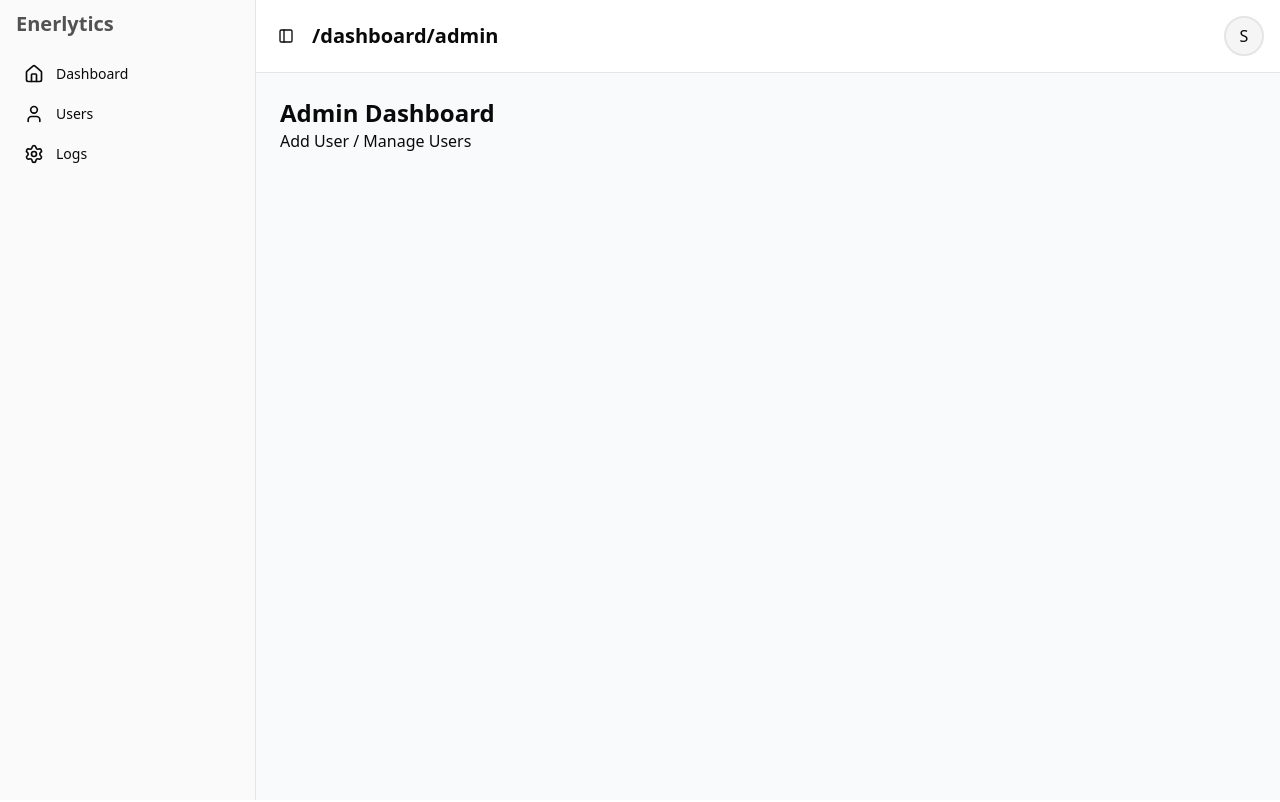
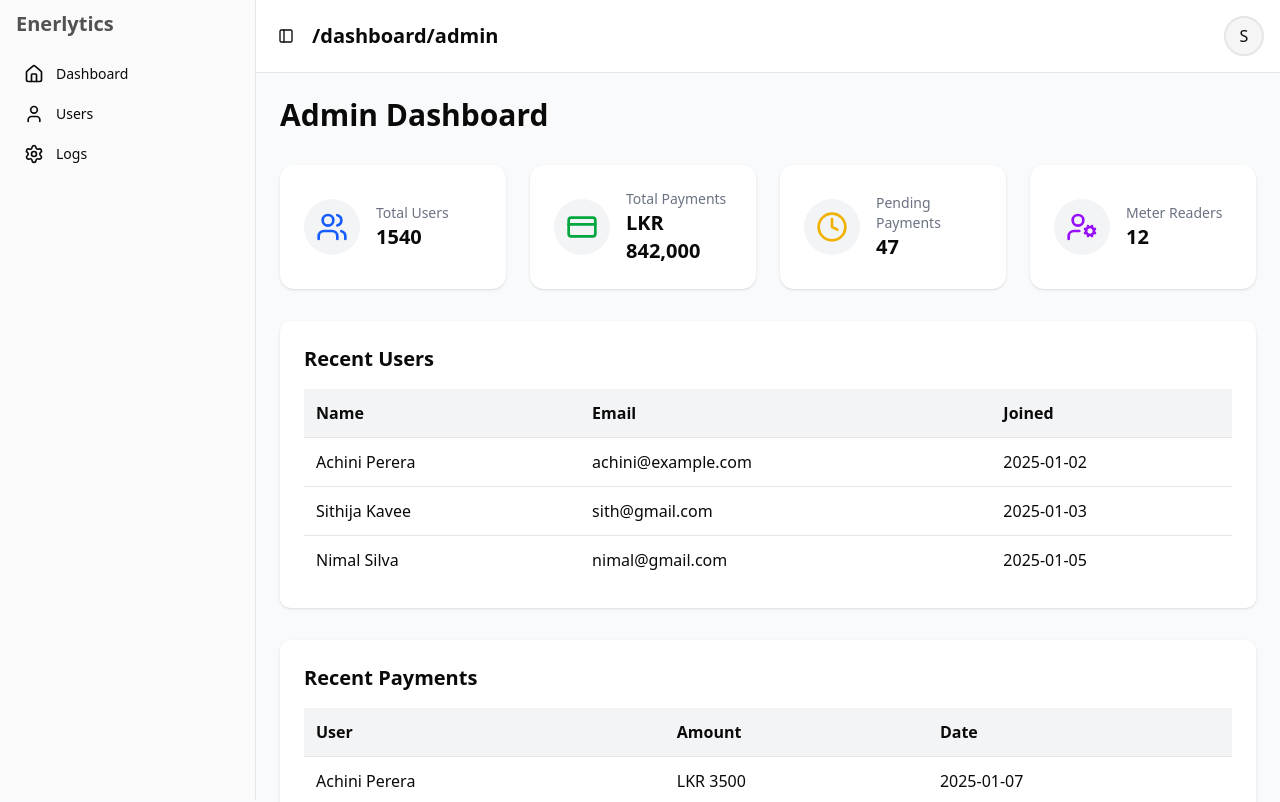
Before and after one commit to sudoMakeMeCoffee/Enerlytics, a Next.js app: page /dashboard/admin in a window 1280 px wide. Shown: the top 802 px of the page. Built offline with nearby package versions, Linux system fonts and the light colour scheme.

Commit message:
add admin dashboard overview

```diff
--- a/src/app/dashboard/admin/page.jsx
+++ b/src/app/dashboard/admin/page.jsx
@@ -1,15 +1,124 @@
 "use client";
 
-import AddUserForm from "./AddUserForm";
+import {
+  Users,
+  CreditCard,
+  Clock,
+  UserCog,
+} from "lucide-react";
 
-export default function AdminPage() {
+export default function page() {
+  const stats = {
+    totalUsers: 1540,
+    totalPayments: 842000,
+    pendingPayments: 47,
+    meterReaders: 12,
+  };
+
+  const recentUsers = [
+    { name: "Achini Perera", email: "achini@example.com", joined: "2025-01-02" },
+    { name: "Sithija Kavee", email: "sith@gmail.com", joined: "2025-01-03" },
+    { name: "Nimal Silva", email: "nimal@gmail.com", joined: "2025-01-05" },
+  ];
+
+  const recentPayments = [
+    { user: "Achini Perera", amount: 3500, date: "2025-01-07" },
+    { user: "Kasun Madhu", amount: 4200, date: "2025-01-07" },
+    { user: "Sithija Kavee", amount: 3900, date: "2025-01-06" },
+  ];
+
   return (
-    <>
-      <div className="p-6">
-        <h1 className="text-2xl font-bold">Admin Dashboard</h1>
-        <p>Add User / Manage Users</p>
+    <div className="p-6 space-y-8">
+
+      <h1 className="text-3xl font-bold">Admin Dashboard</h1>
+
+      <div className="grid grid-cols-1 md:grid-cols-4 gap-6">
+
+        <SummaryCard
+          icon={<Users className="w-8 h-8 text-blue-600" />}
+          title="Total Users"
+          value={stats.totalUsers}
+        />
+
+        <SummaryCard
+          icon={<CreditCard className="w-8 h-8 text-green-600" />}
+          title="Total Payments"
+          value={`LKR ${stats.totalPayments.toLocaleString()}`}
+        />
+
+        <SummaryCard
+          icon={<Clock className="w-8 h-8 text-yellow-500" />}
+          title="Pending Payments"
+          value={stats.pendingPayments}
+        />
+
+        <SummaryCard
+          icon={<UserCog className="w-8 h-8 text-purple-600" />}
+          title="Meter Readers"
+          value={stats.meterReaders}
+        />
+
       </div>
 
-    </>
+      <div className="bg-white p-6 shadow rounded-lg">
+        <h2 className="text-xl font-semibold mb-4">Recent Users</h2>
+        <table className="w-full border-collapse">
+          <thead>
+            <tr className="bg-gray-100 text-left">
+              <th className="p-3">Name</th>
+              <th className="p-3">Email</th>
+              <th className="p-3">Joined</th>
+            </tr>
+          </thead>
+
+          <tbody>
+            {recentUsers.map((u, i) => (
+              <tr key={i} className="border-t">
+                <td className="p-3">{u.name}</td>
+                <td className="p-3">{u.email}</td>
+                <td className="p-3">{u.joined}</td>
+              </tr>
+            ))}
+          </tbody>
+        </table>
+      </div>
+
+      <div className="bg-white p-6 shadow rounded-lg">
+        <h2 className="text-xl font-semibold mb-4">Recent Payments</h2>
+
+        <table className="w-full border-collapse">
+          <thead>
+            <tr className="bg-gray-100 text-left">
+              <th className="p-3">User</th>
+              <th className="p-3">Amount</th>
+              <th className="p-3">Date</th>
+            </tr>
+          </thead>
+
+          <tbody>
+            {recentPayments.map((p, i) => (
+              <tr key={i} className="border-t">
+                <td className="p-3">{p.user}</td>
+                <td className="p-3">LKR {p.amount}</td>
+                <td className="p-3">{p.date}</td>
+              </tr>
+            ))}
+          </tbody>
+        </table>
+      </div>
+
+    </div>
   );
 }
+
+function SummaryCard({ icon, title, value }) {
+  return (
+    <div className="bg-white p-6 rounded-xl shadow flex items-center gap-4">
+      <div className="p-3 bg-gray-100 rounded-full">{icon}</div>
+      <div>
+        <p className="text-sm text-gray-500">{title}</p>
+        <h3 className="text-xl font-bold">{value}</h3>
+      </div>
+    </div>
+  );
+}
```
